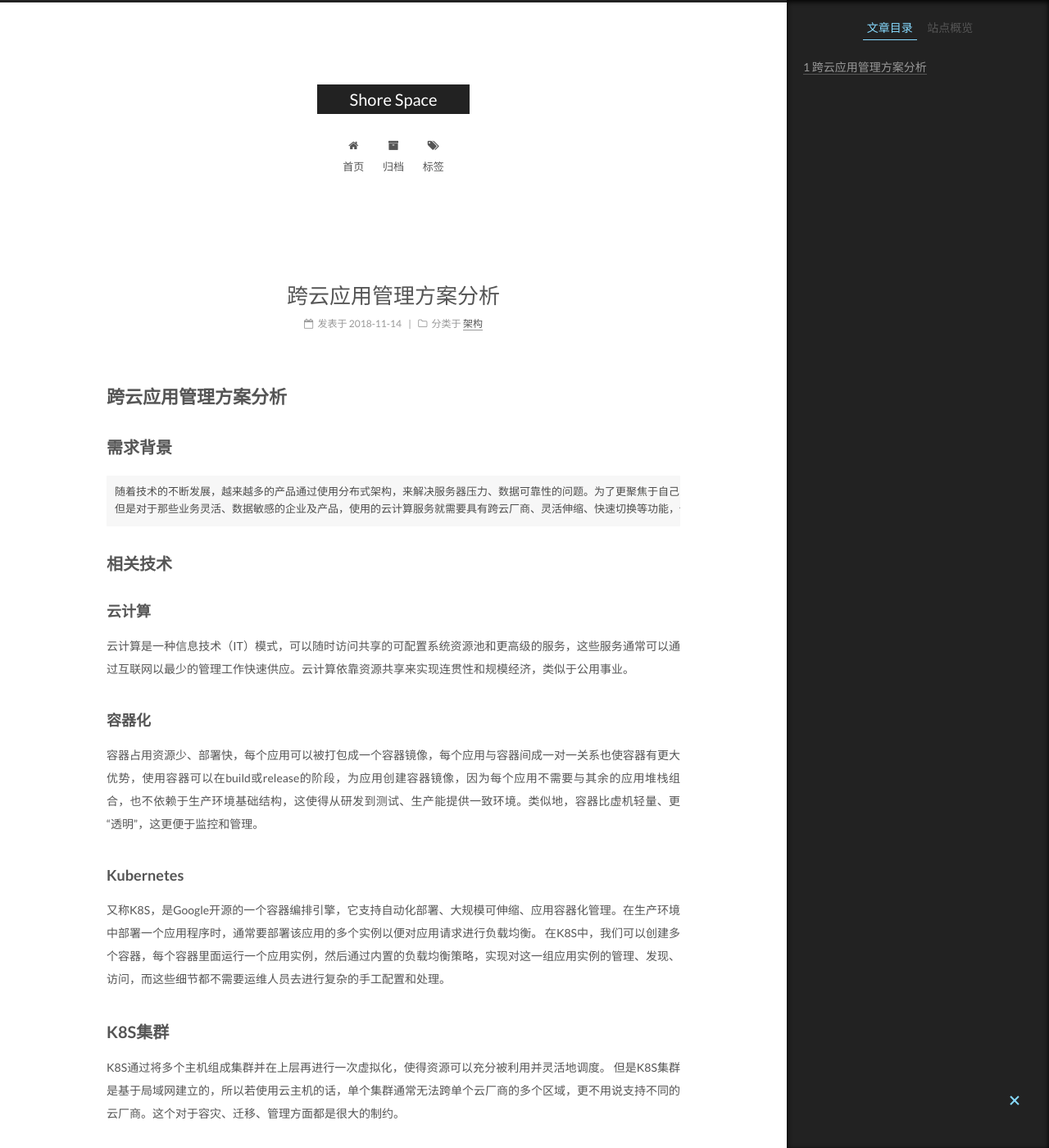
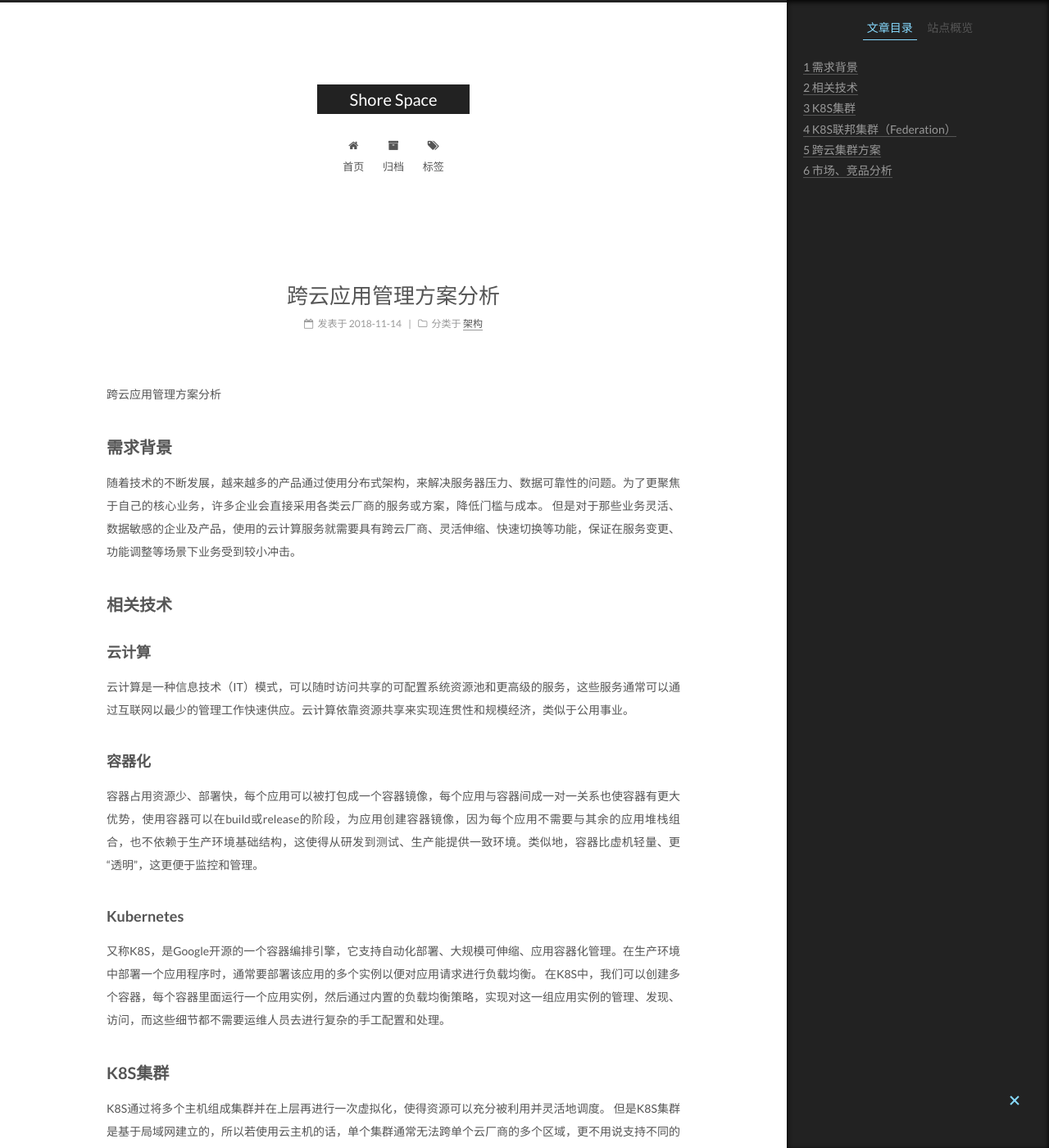
Before and after one commit to ShoreCN/ShoreCN.github.io, a Jekyll site: the page built from _posts/2018-11-14-Platform-Aurchitecture-Cross-Cloud.md, in a window 1280 px wide and 1400 px high. Shown: the whole window at 82% size. Built offline with Jekyll 4.4.1, drawn with Linux system fonts in a browser that asks for light colours.

Commit message:
2018-11-14-Platform-Aurchitecture-Cross-Cloud.md update

```diff
--- a/_posts/2018-11-14-Platform-Aurchitecture-Cross-Cloud.md
+++ b/_posts/2018-11-14-Platform-Aurchitecture-Cross-Cloud.md
@@ -7,10 +7,10 @@ tags:
 - Kubernetes
 ---
 
-# 跨云应用管理方案分析
+跨云应用管理方案分析
 ## 需求背景
-	随着技术的不断发展，越来越多的产品通过使用分布式架构，来解决服务器压力、数据可靠性的问题。为了更聚焦于自己的核心业务，许多企业会直接采用各类云厂商的服务或方案，降低门槛与成本。
-	但是对于那些业务灵活、数据敏感的企业及产品，使用的云计算服务就需要具有跨云厂商、灵活伸缩、快速切换等功能，保证在服务变更、功能调整等场景下业务受到较小冲击。
+随着技术的不断发展，越来越多的产品通过使用分布式架构，来解决服务器压力、数据可靠性的问题。为了更聚焦于自己的核心业务，许多企业会直接采用各类云厂商的服务或方案，降低门槛与成本。
+但是对于那些业务灵活、数据敏感的企业及产品，使用的云计算服务就需要具有跨云厂商、灵活伸缩、快速切换等功能，保证在服务变更、功能调整等场景下业务受到较小冲击。
 
 ## 相关技术
 ### 云计算
```
